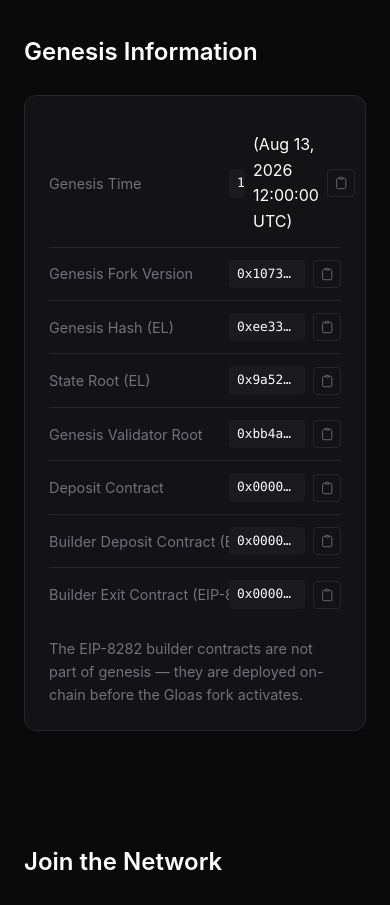
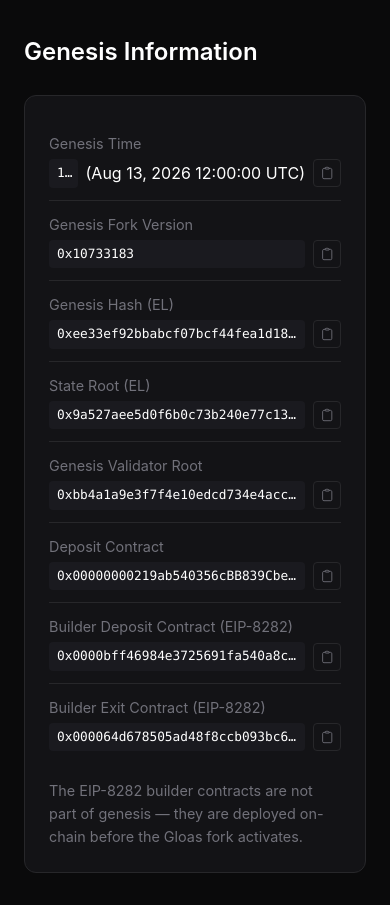
Before and after one commit to pk910/plataberget-dev, a website: page index.html in a window 390 px wide. Shown: the part 2340-3245 px from the top of the page. Drawn offline with Linux system fonts and the light colour scheme; no server answers.

Commit message:
style fixes

```diff
--- a/css/style.css
+++ b/css/style.css
@@ -394,8 +394,8 @@ section {
 .genesis-table td:first-child {
     color: var(--text-muted);
     font-size: 0.9rem;
-    width: 180px;
-    white-space: nowrap;
+    width: 260px;
+    padding-right: 1rem;
 }
 
 .genesis-table td:last-child {
@@ -724,6 +724,20 @@ footer a:hover {
     .header-links {
         display: none;
     }
+
+    .genesis-table td {
+        display: block;
+        width: 100%;
+    }
+
+    .genesis-table td:first-child {
+        width: 100%;
+        padding: 0.75rem 0 0.25rem;
+    }
+
+    .genesis-table td:last-child {
+        padding: 0 0 0.75rem;
+    }
 }
 
 /* Toast notification */
```
Also changed, not shown: dist/css/style.css.
